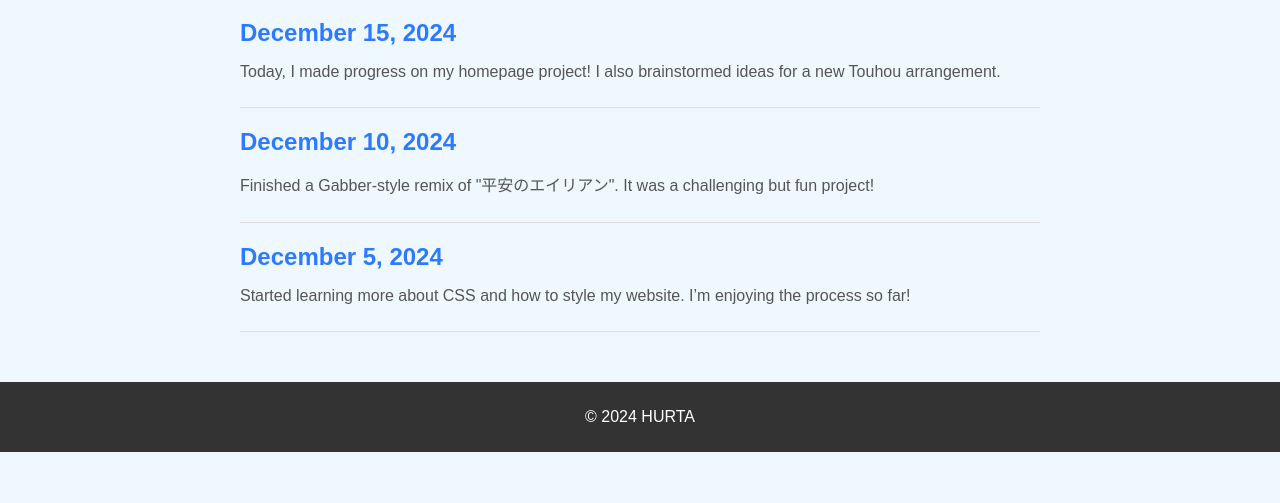
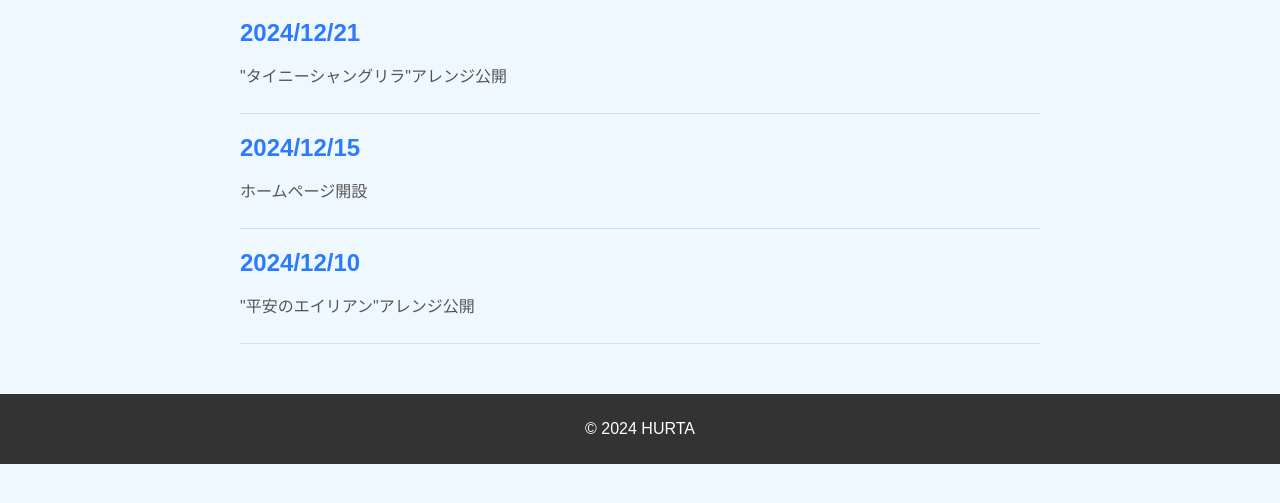
Before and after one commit to HURTA9/DTM_HURTA, a plain HTML site: page blog.html in a window 1280 px wide. Shown: the part 129-632 px from the top of the page. Drawn offline with Linux system fonts and the light colour scheme.

Commit message:
日記ちょい修正

```diff
--- a/blog.html
+++ b/blog.html
@@ -19,19 +19,21 @@
         <h1>Blog</h1>
         <section>
             <article>
-                <h2>December 15, 2024</h2>
-                <p>Today, I made progress on my homepage project! I also brainstormed ideas for a new Touhou arrangement.</p>
+                <h2>2024/12/21</h2>
+                <p>"タイニーシャングリラ"アレンジ公開</p>
             </article>
 
             <article>
-                <h2>December 10, 2024</h2>
-                <p>Finished a Gabber-style remix of "平安のエイリアン". It was a challenging but fun project!</p>
+                <h2>2024/12/15</h2>
+                <p>ホームページ開設</p>
             </article>
 
             <article>
-                <h2>December 5, 2024</h2>
-                <p>Started learning more about CSS and how to style my website. I’m enjoying the process so far!</p>
+                <h2>2024/12/10</h2>
+                <p>"平安のエイリアン"アレンジ公開</p>
             </article>
+
+
         </section>
     </main>
 
```
